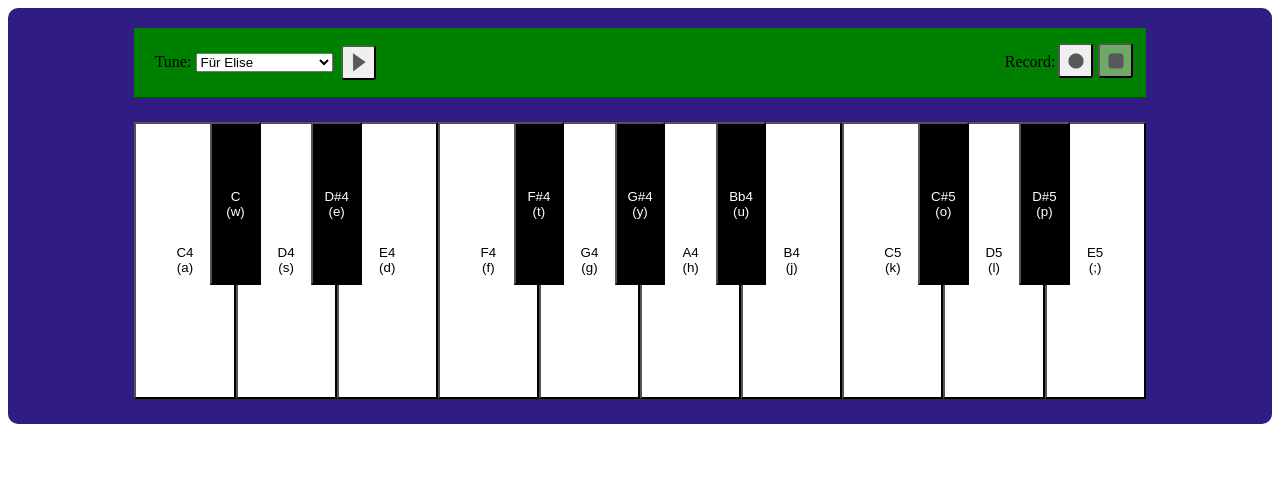
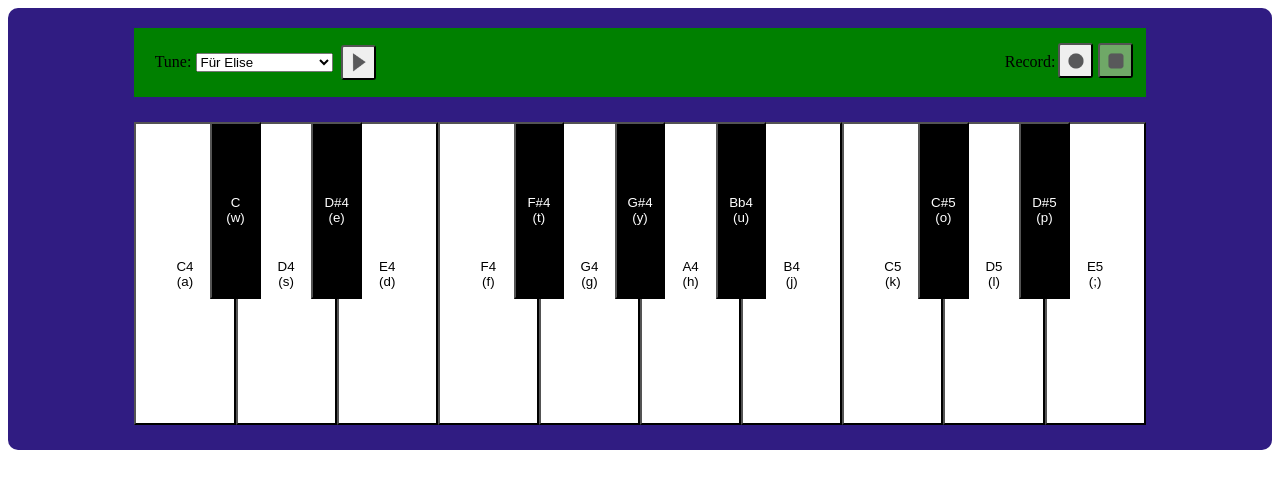
Before and after one commit to lsig/vefforritun, a website built with Vite: page prj01/project_starter/index.html in a window 1280 px wide. Built offline with nearby package versions, Linux system fonts and the light colour scheme.

Commit message:
button html fixed, unused lines removed from css

```diff
--- a/prj01/project_starter/index.html
+++ b/prj01/project_starter/index.html
@@ -10,7 +10,7 @@
 </head>
 
 <body>
-  <div id="oops" display="none">
+  <div id="oops">
     <img src="./oops.jpg" alt="Big picture of the word oops">
 
     <p>the website requires at least 600px screen width</p>
@@ -33,137 +33,52 @@
           <option value="song3">
             Seven Nation Army
           </option>
-        </select> <button class="hbuttons" id="play"><img src="./play.png" alt="play button" height="20px" width="20px"></button>
+        </select> <button class="hbuttons" id="play"><img src="./play.png" alt="play button" height="20" width="20"></button>
       </div>
 
       <div class="hright">
         <div class="htext">
           Record:
-        </div><button class="hbuttons" id="record"><img src="./record.png" alt="record button" height="20px" width="20px"></button> <button class="hbuttons" id="stop"><img src="./stop.png" alt="record button" height="20px" width="20px"></button>
+        </div><button class="hbuttons" id="record"><img src="./record.png" alt="record button" height="20" width="20"></button> <button class="hbuttons" id="stop"><img src="./stop.png" alt="record button" height="20" width="20"></button>
       </div>
     </div>
 
     <div class="piano">
       <button class="white">
-      <div class="text">
-        C4
-      </div>
-
-      <div class="text">
-        (a)
-      </div></button> <button id="b1" class="black">
-      <div class="wtext">
-        C
-      </div>
-
-      <div class="wtext">
-        (w)
-      </div></button> <button class="white">
-      <div class="text">
-        D4
-      </div>
-
-      <div class="text">
-        (s)
-      </div></button> <button id="b2" class="black">
-      <div class="wtext">
-        D#4
-      </div>
-
-      <div class="wtext">
-        (e)
-      </div></button> <button class="white">
-      <div class="text">
-        E4
-      </div>
-
-      <div class="text">
-        (d)
-      </div></button> <button class="white">
-      <div class="text">
-        F4
-      </div>
-
-      <div class="text">
-        (f)
-      </div></button> <button id="b3" class="black">
-      <div class="wtext">
-        F#4
-      </div>
-
-      <div class="wtext">
-        (t)
-      </div></button> <button class="white">
-      <div class="text">
-        G4
-      </div>
-
-      <div class="text">
-        (g)
-      </div></button> <button id="b4" class="black">
-      <div class="wtext">
-        G#4
-      </div>
-
-      <div class="wtext">
-        (y)
-      </div></button> <button class="white">
-      <div class="text">
-        A4
-      </div>
-
-      <div class="text">
-        (h)
-      </div></button> <button id="b5" class="black">
-      <div class="wtext">
-        Bb4
-      </div>
-
-      <div class="wtext">
-        (u)
-      </div></button> <button class="white">
-      <div class="text">
-        B4
-      </div>
-
-      <div class="text">
-        (j)
-      </div></button><button class="white">
-      <div class="text">
-        C5
-      </div>
-
-      <div class="text">
-        (k)
-      </div></button> <button id="b6" class="black">
-      <div class="wtext">
-        C#5
-      </div>
-
-      <div class="wtext">
-        (o)
-      </div></button> <button class="white">
-      <div class="text">
-        D5
-      </div>
-
-      <div class="text">
-        (l)
-      </div></button> <button id="b7" class="black">
-      <div class="wtext">
-        D#5
-      </div>
-
-      <div class="wtext">
-        (p)
-      </div></button> <button class="white">
-      <div class="text">
-        E5
-      </div>
-
-      <div class="text">
-        (;)
-      </div></button>
+      <p class="text">C4<br>
+      (a)</p></button> <button id="b1" class="black">
+      <p class="wtext">C<br>
+      (w)</p></button> <button class="white">
+      <p class="text">D4<br>
+      (s)</p></button> <button id="b2" class="black">
+      <p class="wtext">D#4<br>
+      (e)</p></button> <button class="white">
+      <p class="text">E4<br>
+      (d)</p></button> <button class="white">
+      <p class="text">F4<br>
+      (f)</p></button> <button id="b3" class="black">
+      <p class="wtext">F#4<br>
+      (t)</p></button> <button class="white">
+      <p class="text">G4<br>
+      (g)</p></button> <button id="b4" class="black">
+      <p class="wtext">G#4<br>
+      (y)</p></button> <button class="white">
+      <p class="text">A4<br>
+      (h)</p></button> <button id="b5" class="black">
+      <p class="wtext">Bb4<br>
+      (u)</p></button> <button class="white">
+      <p class="text">B4<br>
+      (j)</p></button><button class="white">
+      <p class="text">C5<br>
+      (k)</p></button> <button id="b6" class="black">
+      <p class="wtext">C#5<br>
+      (o)</p></button> <button class="white">
+      <p class="text">D5<br>
+      (l)</p></button> <button id="b7" class="black">
+      <p class="wtext">D#5<br>
+      (p)</p></button> <button class="white">
+      <p class="text">E5<br>
+      (;)</p></button>
     </div>
   </div>
 </body>
```
Also changed, not shown: prj01/project_starter/style.css (+0 -11 lines).
